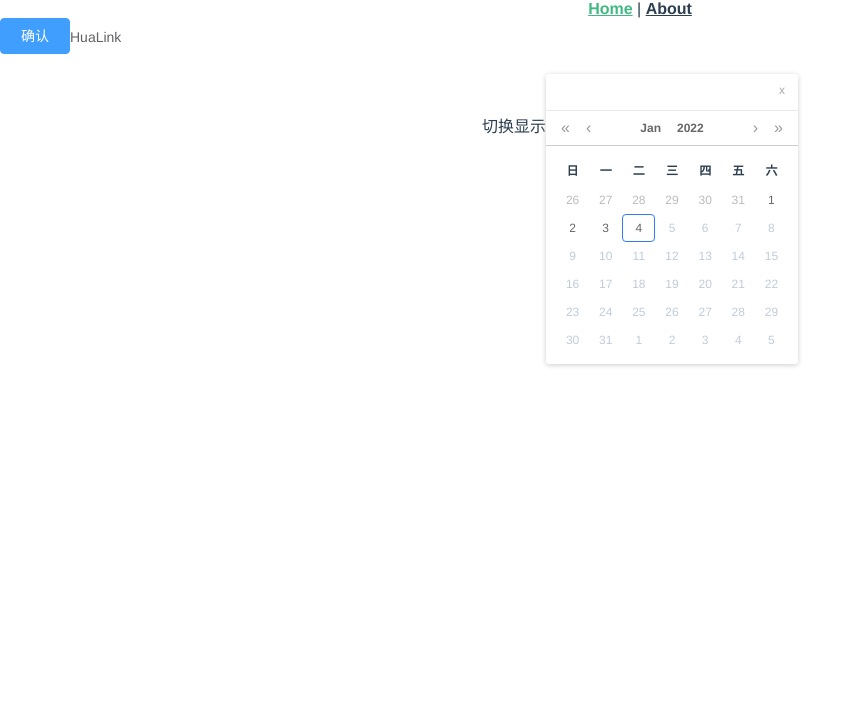
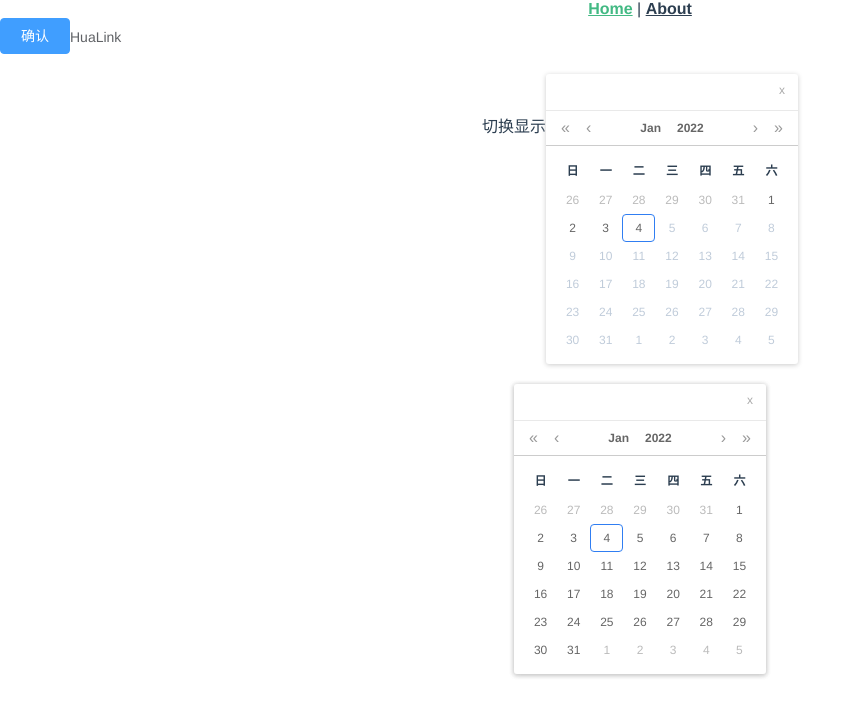
Before and after one commit to typhoonIscoming/huaat-ui, a Vue app: page /#/home in a window 1280 px wide. Shown: the top 716 px of the page, without its empty margins (0-863 px from the left). Built offline with nearby package versions, Linux system fonts and the light colour scheme; the HTML template or start-up script is replaced by a standard one.

Commit message:
mod: 暂存

```diff
--- a/example/src/views/Home.vue
+++ b/example/src/views/Home.vue
@@ -13,7 +13,7 @@
                 @onRange="handleRange"
             />
         </div>
-        <div class="calendarRange">
+        <div class="calendarRange calendarBox">
             <HuaCalendarRange />
         </div>
     </div>
--- a/packages/calendarRange/src/main.vue
+++ b/packages/calendarRange/src/main.vue
@@ -1,13 +1,19 @@
 <template>
-    <div class='container'>
+    <div class="hua-calendar hua-calendar-range">
+        <Calendar />
     </div>
 </template>
 
 <script>
+import Calendar from '../../calendar/src/main.vue';
+
 export default {
     name: 'HuaCalendarRange',
+    components: {
+        Calendar,
+    },
     data() {
-    return {}
+        return {}
     },
 }
 </script>
```
